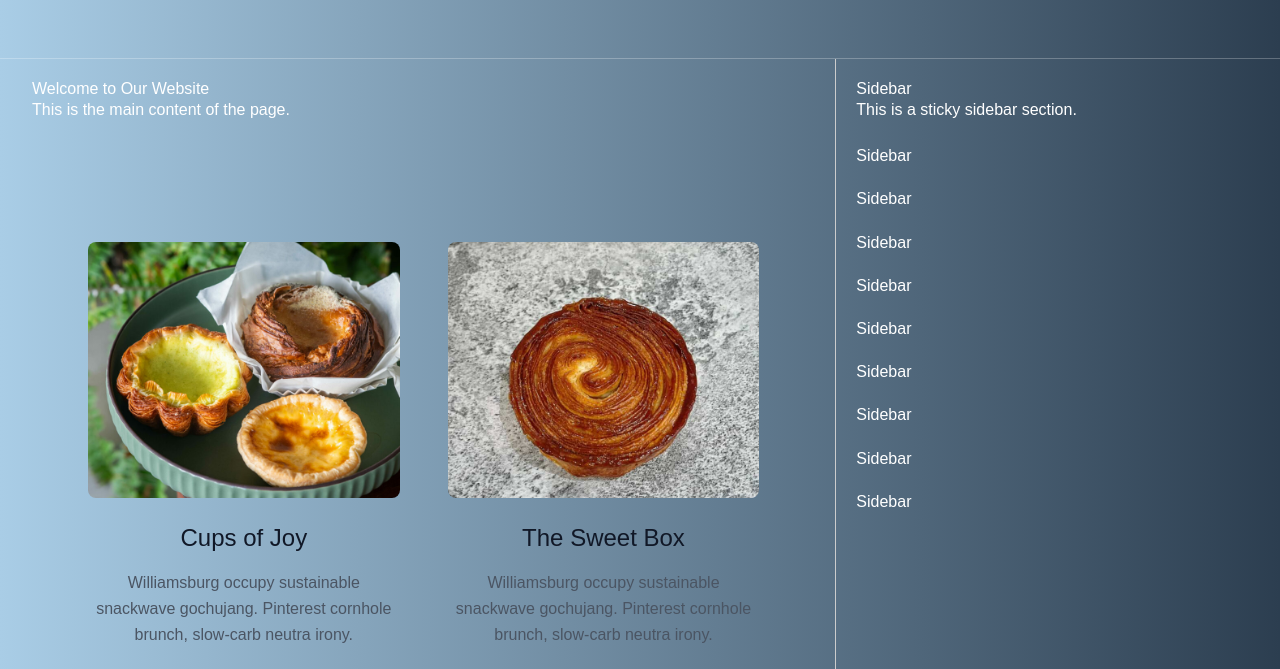
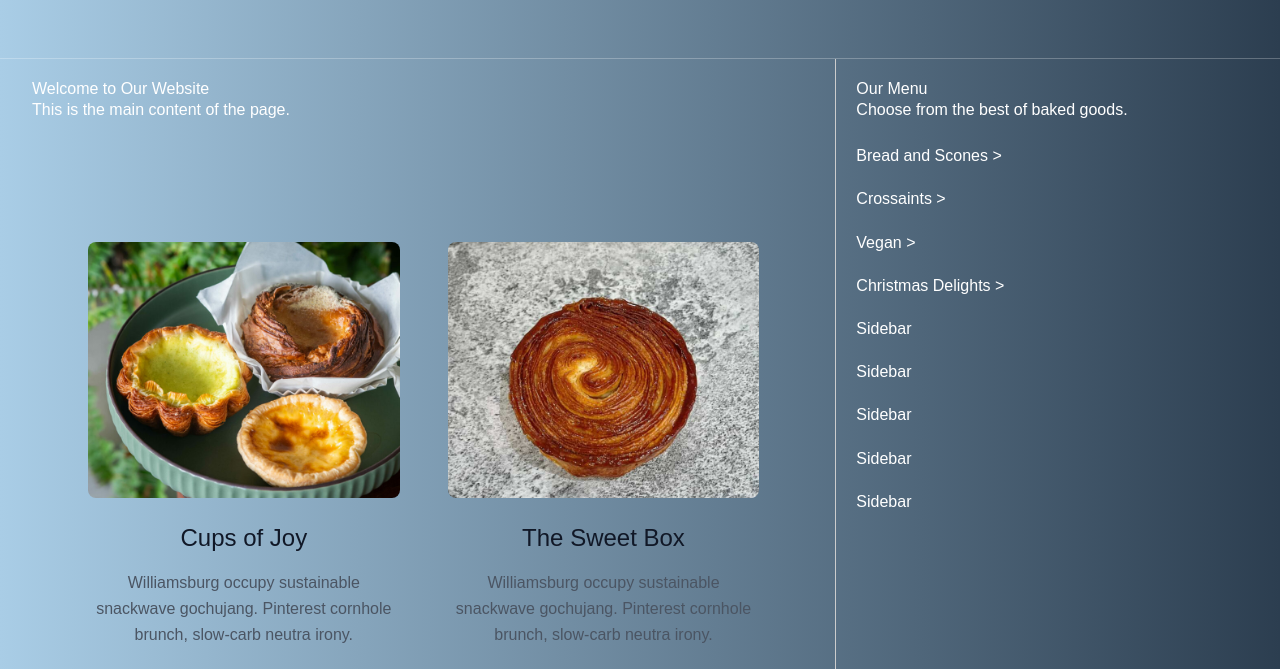
Before and after one commit to TistaChowdhury/start-a-thon-ht, a plain HTML site: page shopnow.html in a window 1280 px wide. Shown: the part 102-771 px from the top of the page. Drawn offline with nearby package versions, Linux system fonts and the light colour scheme.

Commit message:
little change

```diff
--- a/shopnow.css
+++ b/shopnow.css
@@ -21,7 +21,14 @@ body {
   .sticky-aside {
     flex: 1;
     padding: 20px;
+    /* position: fixed; */
+    top: 0;
+    bottom: 0;
+    /* width: 250px; */
+    overflow-y: hidden;
+    overflow-x: hidden;
     /* background-color: #f4f4f4; */
     position: sticky;
-    top: 20px; /* Adjust this value as needed */
+    height: 500px;
+    top: 20px;
   }
--- a/shopnow.html
+++ b/shopnow.html
@@ -123,15 +123,15 @@
     </main>
     <aside class="sticky-aside">
       <!-- Sticky aside content goes here -->
-      <h2>Sidebar</h2>
-      <p>This is a sticky sidebar section.</p>
+      <h2>Our Menu</h2>
+      <p>Choose from the best of baked goods.</p>
       <br>
-      <h2>Sidebar</h2>
+      <h2> <a href="#">Bread and Scones > </a></h2>
       <br>
-      <h2>Sidebar</h2>
-      <br><h2>Sidebar</h2>
+      <h2> <a href="#">Crossaints > </a></h2>
+      <br><h2> <a href="#">Vegan > </a></h2>
       <br>
-      <h2>Sidebar</h2>
+      <h2> <a href="#">Christmas Delights > </a></h2>
       <br>
       <h2>Sidebar</h2>
       <br>
@@ -152,7 +152,7 @@
         <svg xmlns="http://www.w3.org/2000/svg" fill="none" stroke="currentColor" stroke-linecap="round" stroke-linejoin="round" stroke-width="2" class="w-10 h-10 text-white p-2 bg-indigo-500 rounded-full" viewBox="0 0 24 24">
           <path d="M12 2L2 7l10 5 10-5-10-5zM2 17l10 5 10-5M2 12l10 5 10-5"></path>
         </svg>
-        <span class="ml-3 text-xl">Tailblocks</span>
+        <span class="ml-3 text-xl">T-Bakery</span>
       </a>
       <p class="text-sm text-gray-500 sm:ml-4 sm:pl-4 sm:border-l-2 sm:border-gray-200 sm:py-2 sm:mt-0 mt-4">© 2020 Tailblocks —
         <a href="https://twitter.com/knyttneve" class="text-gray-600 ml-1" rel="noopener noreferrer" target="_blank">@knyttneve</a>
```
